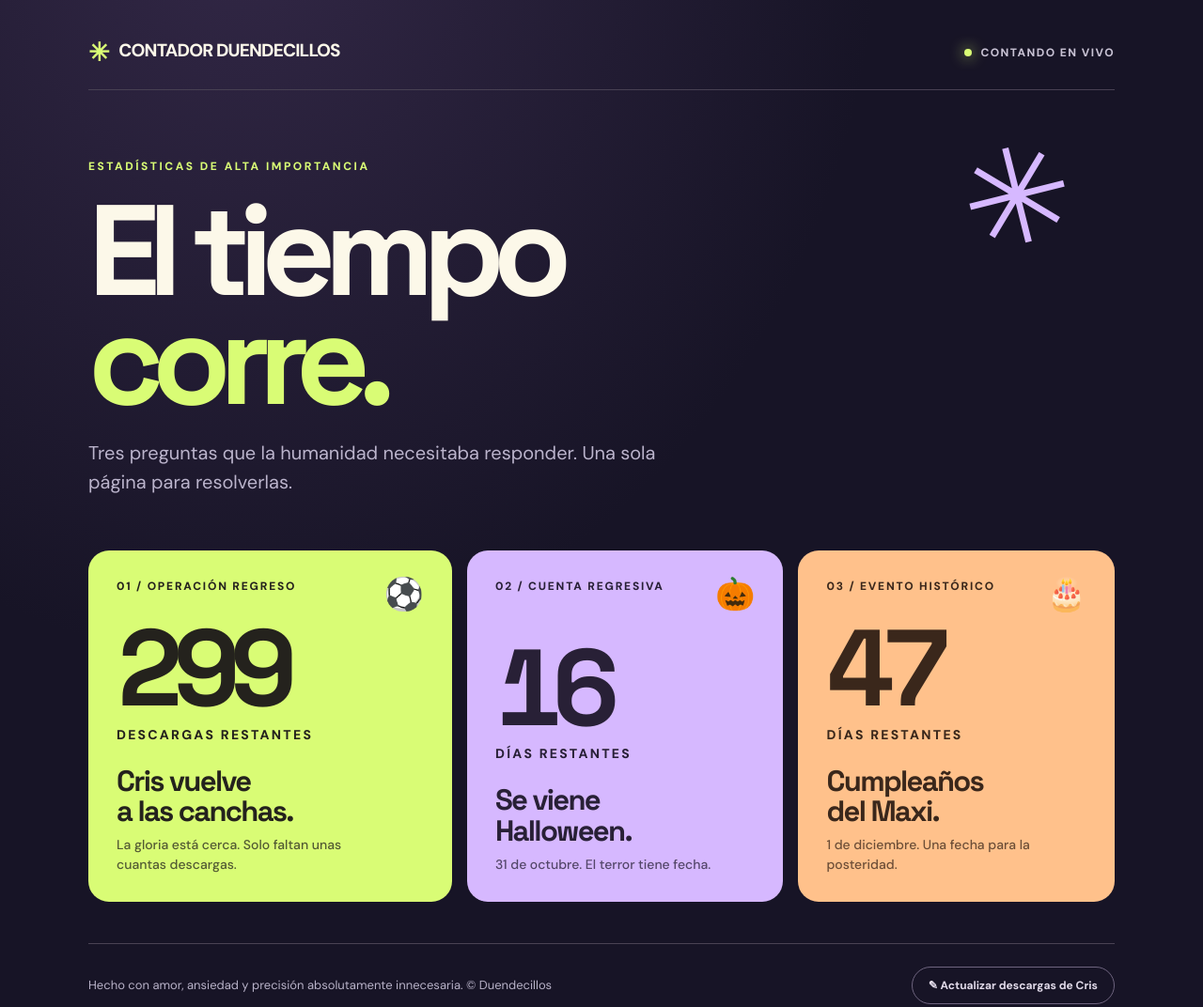
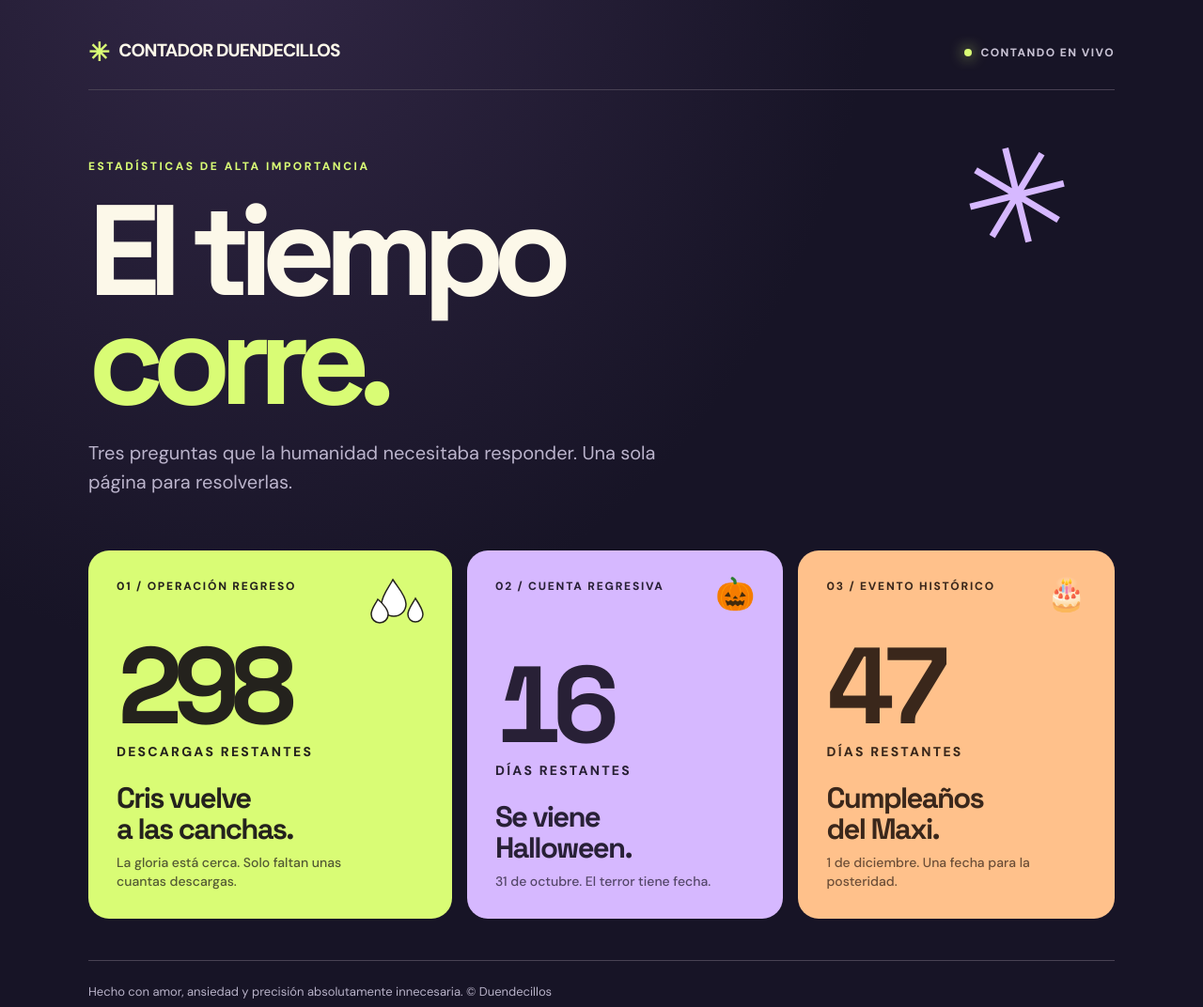
Before and after one commit to maxiandradeps4-blip/contador-duendecillos, a plain HTML site: page index.html in a window 1280 px wide. Shown: the whole page at 94% size. Drawn offline with Linux system fonts and the light colour scheme.

Commit message:
Animar contador de Cris y cambiar pelota por gotas de leche

```diff
--- a/index.html
+++ b/index.html
@@ -43,24 +43,24 @@ dialog label{font-size:13px;font-weight:700;display:block;margin:18px 0 8px}dial
 <main>
 <section class="hero"><div class="eyebrow">ESTADÍSTICAS DE ALTA IMPORTANCIA</div><div class="sparkle" aria-hidden="true">✳</div><h1>El tiempo<br><span>corre.</span></h1><p class="subtitle">Tres preguntas que la humanidad necesitaba responder. Una sola página para resolverlas.</p></section>
 <section class="cards" aria-label="Los tres contadores">
-<article class="card cris"><div class="card-top"><span class="card-label">01 / OPERACIÓN REGRESO</span><span class="symbol" aria-hidden="true">⚽</span></div><div class="number" id="crisNumber">299</div><div class="unit">DESCARGAS RESTANTES</div><h2>Cris vuelve<br>a las canchas.</h2><p>La gloria está cerca. Solo faltan unas cuantas descargas.</p></article>
+<article class="card cris"><div class="card-top"><span class="card-label">01 / OPERACIÓN REGRESO</span><span class="symbol" aria-hidden="true"><svg width="58" height="51" viewBox="0 0 58 51" fill="none" xmlns="http://www.w3.org/2000/svg"><path d="M25 1C21 9 13 18 13 27a13 13 0 0 0 26 0C39 18 30 9 25 1Z" fill="#fff" stroke="#24221d" stroke-width="1.5"/><path d="M9 22C6 28 2 32 2 38a9 9 0 0 0 18 0c0-5-6-12-11-16Z" fill="#fff" stroke="#24221d" stroke-width="1.5"/><path d="M49 21c-4 7-8 12-8 17a8 8 0 0 0 16 0c0-5-4-11-8-17Z" fill="#fff" stroke="#24221d" stroke-width="1.5"/></svg></span></div><div class="number" id="crisNumber">299</div><div class="unit">DESCARGAS RESTANTES</div><h2>Cris vuelve<br>a las canchas.</h2><p>La gloria está cerca. Solo faltan unas cuantas descargas.</p></article>
 <article class="card halloween"><div class="card-top"><span class="card-label">02 / CUENTA REGRESIVA</span><span class="symbol" aria-hidden="true">🎃</span></div><div class="number" id="halloweenNumber">—</div><div class="unit">DÍAS RESTANTES</div><h2>Se viene<br>Halloween.</h2><p>31 de octubre. El terror tiene fecha.</p></article>
 <article class="card maxi"><div class="card-top"><span class="card-label">03 / EVENTO HISTÓRICO</span><span class="symbol" aria-hidden="true">🎂</span></div><div class="number" id="birthdayNumber">—</div><div class="unit">DÍAS RESTANTES</div><h2>Cumpleaños<br>del Maxi.</h2><p>1 de diciembre. Una fecha para la posteridad.</p></article>
 </section></main>
-<footer class="note"><span class="foot">Hecho con amor, ansiedad y precisión absolutamente innecesaria. © Duendecillos</span><button class="settings" id="editBtn" type="button">✎ Actualizar descargas de Cris</button></footer>
+<footer class="note"><span class="foot">Hecho con amor, ansiedad y precisión absolutamente innecesaria. © Duendecillos</span></footer>
 </div>
-<dialog id="editDialog" aria-labelledby="dialogTitle"><form method="dialog" id="downloadForm"><h3 id="dialogTitle">¿Cuántas le faltan a Cris?</h3><p>Modifica el número de descargas restantes. El cambio queda guardado <strong>solo en este navegador</strong>, no en los demás visitantes.</p><label for="downloadsInput">Descargas restantes</label><input id="downloadsInput" type="number" min="0" step="1" required><div class="actions"><button value="save" class="save">Guardar</button><button value="cancel" class="cancel" formnovalidate>Cancelar</button></div></form></dialog>
+
 <script>
-const DESCARGAS_INICIALES=299;
-const STORAGE_KEY='duendecillos-descargas-restantes',tz='America/Santiago';
+const DESCARGAS_INICIALES=299, INTERVALO_DESCARGAS=5000;
+const tz='America/Santiago';
 const display=(id,value)=>{document.getElementById(id).textContent=new Intl.NumberFormat('es-CL').format(value)};
 function todayChile(){const p=new Intl.DateTimeFormat('en-US',{timeZone:tz,year:'numeric',month:'numeric',day:'numeric'}).formatToParts(new Date());const get=t=>Number(p.find(i=>i.type===t).value);return{year:get('year'),month:get('month'),day:get('day')}}
 function daysUntil(month,day){const now=todayChile(),current=Date.UTC(now.year,now.month-1,now.day);let target=Date.UTC(now.year,month-1,day);if(target<current)target=Date.UTC(now.year+1,month-1,day);return Math.round((target-current)/86400000)}
 function updateDates(){display('halloweenNumber',daysUntil(10,31));display('birthdayNumber',daysUntil(12,1))}
-function currentDownloads(){const s=localStorage.getItem(STORAGE_KEY);return s!==null&&/^\d+$/.test(s)?Number(s):DESCARGAS_INICIALES}
-display('crisNumber',currentDownloads());updateDates();setInterval(updateDates,60000);
-const dialog=document.getElementById('editDialog'),field=document.getElementById('downloadsInput');
-document.getElementById('editBtn').addEventListener('click',()=>{field.value=currentDownloads();dialog.showModal()});
-document.getElementById('downloadForm').addEventListener('submit',event=>{if(event.submitter?.value!=='save'||!field.checkValidity())return;const value=Math.max(0,Math.floor(Number(field.value)));if(!Number.isSafeInteger(value))return;localStorage.setItem(STORAGE_KEY,String(value));display('crisNumber',value)});
+let descargasRestantes=DESCARGAS_INICIALES;
+display('crisNumber',descargasRestantes);
+setInterval(()=>{descargasRestantes=Math.max(0,descargasRestantes-1);display('crisNumber',descargasRestantes)},INTERVALO_DESCARGAS);
+updateDates();
+setInterval(updateDates,60000);
 </script>
 </body></html>
```
